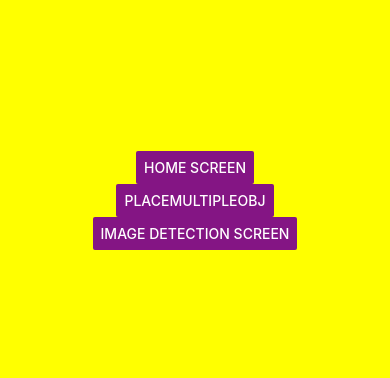
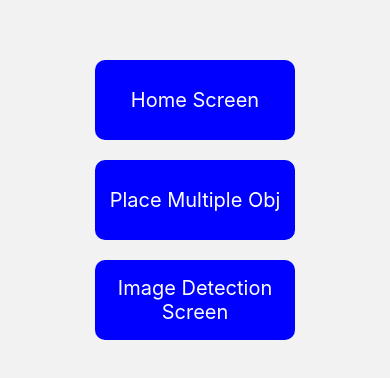
Before and after one commit to suvel-the-dev/react-native-ar-project, a React Native app: screen / in a window 390 px wide. Shown: the part 222-600 px from the top of the page. Built offline with nearby package versions, Linux system fonts and the light colour scheme.

Commit message:
---> Fixed Ui

```diff
--- a/package.json
+++ b/package.json
@@ -16,8 +16,7 @@
     "react": "17.0.2",
     "react-native": "0.65.1",
     "react-native-safe-area-context": "^4.1.2",
-    "react-native-screens": "^3.13.1",
-    "react-timer-mixin": "^0.13.4"
+    "react-native-screens": "^3.13.1"
   },
   "devDependencies": {
     "@babel/core": "^7.15.0",
--- a/src/common/Button.js
+++ b/src/common/Button.js
@@ -4,11 +4,15 @@ import {Text, TouchableOpacity} from 'react-native';
 const Button = ({
   children,
   onPress,
-  style = {flex: 1},
-  textStyle = {textAlign: 'center'},
+  style,
+  textStyle = {
+    textAlign: 'center',
+    fontSize: 20,
+    color: style ? 'white' : 'black',
+  },
 }) => {
   return (
-    <TouchableOpacity onPress={onPress && onPress} style={style}>
+    <TouchableOpacity style={style} onPress={onPress}>
       <Text style={textStyle}>{children}</Text>
     </TouchableOpacity>
   );
--- /dev/null
+++ b/src/common/style.js
@@ -0,0 +1,21 @@
+import {StyleSheet} from 'react-native';
+export const styles = StyleSheet.create({
+  largeButton: {
+    margin: 10,
+    height: 80,
+    width: 200,
+    backgroundColor: 'blue',
+    justifyContent: 'center',
+    alignItems: 'center',
+    borderRadius: 10,
+  },
+  smallButton: {
+    margin: 10,
+    height: 40,
+    width: 110,
+    backgroundColor: 'blue',
+    justifyContent: 'center',
+    alignItems: 'center',
+    borderRadius: 10,
+  },
+});
--- a/src/redux/actions/headerAction.js
+++ b/src/redux/actions/headerAction.js
@@ -1,8 +1,8 @@
-import {HEADER_NAME} from '../constants';
+import {LIST_OBJ} from '../constants';
 
-export function changeHeader(header) {
+export function addListObj(listObj) {
   return {
-    type: HEADER_NAME,
-    payload: header,
+    type: LIST_OBJ,
+    payload: listObj,
   };
 }
--- a/src/redux/constants/index.js
+++ b/src/redux/constants/index.js
@@ -1 +1 @@
-export const HEADER_NAME = 'HEADER_NAME';
+export const LIST_OBJ = 'LIST_OBJ';
--- a/src/screens/InitialARScreen.js
+++ b/src/screens/InitialARScreen.js
@@ -1,10 +1,8 @@
-import React, {useState} from 'react';
+import React, {useEffect, useRef, useState} from 'react';
 import {ViroARSceneNavigator} from '@viro-community/react-viro';
-import ImageDetection from './ImageDetection.js';
-import Home from './Home.js';
-import Test from './Test.js';
-import PlaceMultipleObj from './PlaceMultipleObj.js';
-import {Button, View} from 'react-native';
+import {View} from 'react-native';
+import Button from '../common/Button.js';
+import {styles} from '../common/style.js';
 
 const objArray = [
   require('../assets/res/coffee_mug/object_coffee_mug.vrx'),
@@ -33,7 +31,6 @@ const InitialARScreen = ({route, navigation}) => {
     <View style={{flex: 1}}>
       <View style={{flex: 10}}>
         <ViroARSceneNavigator
-          onExitViro={() => navigation.navigate('Home')}
           autofocus={true}
           initialScene={{
             scene: route?.params?.screen,
@@ -47,33 +44,32 @@ const InitialARScreen = ({route, navigation}) => {
           style={{
             flex: 1,
             flexDirection: 'row',
-            backgroundColor: 'yellow',
             alignItems: 'center',
             justifyContent: 'center',
           }}>
           <Button
-            onPress={() => onShowObject(0, 'coffee_mug', 0)}
-            title="coffee_mug"
-            color="#841584"
-          />
+            style={styles.smallButton}
+            onPress={() => onShowObject(0, 'coffee_mug', 0)}>
+            coffee mug
+          </Button>
           <Button
-            onPress={() => onShowObject(1, 'flowers', 0.29076)}
-            title="flowers"
-            color="#841584"
-          />
+            style={styles.smallButton}
+            onPress={() => onShowObject(1, 'flowers', 0.29076)}>
+            flowers
+          </Button>
           <Button
-            onPress={() => onShowObject(2, 'smile_emoji', 0.497823)}
-            title="smile_emoji"
-            color="#841584"
-          />
+            style={styles.smallButton}
+            onPress={() => onShowObject(2, 'smile_emoji', 0.497823)}>
+            smile emoji
+          </Button>
         </View>
       )}
       <View style={{position: 'absolute'}}>
         <Button
-          onPress={() => navigation.navigate('SplashScreen')}
-          title="Back"
-          color="#841584"
-        />
+          style={styles.smallButton}
+          onPress={() => navigation.navigate('SplashScreen')}>
+          Back
+        </Button>
       </View>
     </View>
   );
--- a/src/screens/PlaceMultipleObj.js
+++ b/src/screens/PlaceMultipleObj.js
@@ -9,10 +9,10 @@ import {
 import React, {useEffect, useMemo, useRef, useState} from 'react';
 import {useDispatch} from 'react-redux';
 import {useSelector} from 'react-redux';
-import {changeHeader} from '../redux/actions/headerAction';
+import {addListObj} from '../redux/actions/headerAction';
 
 const PlaceMultipleObj = props => {
-  const a = useSelector(state => state.headerReducer);
+  const getlistObj = useSelector(state => state.headerReducer);
   const dispach = useDispatch();
 
   const [state, setState] = useState({
@@ -74,7 +74,7 @@ const PlaceMultipleObj = props => {
   }, [props.arSceneNavigator.viroAppProps]);
 
   const getModel = async () => {
-    var modelArray = a.name;
+    let modelArray = getlistObj.listObj;
     // var modelArray = [];
 
     if (
@@ -134,6 +134,7 @@ const PlaceMultipleObj = props => {
           position={[0, props.arSceneNavigator.viroAppProps.yOffset, 0]}
           source={props.arSceneNavigator.viroAppProps.objectSource}
           type="VRX"
+          onClick={(position, source) => console.log(position, source)}
         />
 
         <ViroQuad
@@ -146,13 +147,13 @@ const PlaceMultipleObj = props => {
         />
       </ViroNode>,
     );
-    dispach(changeHeader(modelArray));
+    dispach(addListObj(modelArray));
   };
 
   return (
     <ViroARScene ref={arscene} onTrackingUpdated={() => console.log('done')}>
       <ViroAmbientLight color="#ffffff" intensity={200} />
-      {a?.name}
+      {getlistObj?.listObj}
     </ViroARScene>
   );
 };
--- a/src/screens/SplashScreen.js
+++ b/src/screens/SplashScreen.js
@@ -1,5 +1,7 @@
 import React, {useEffect} from 'react';
-import {View, Button} from 'react-native';
+import {View, TouchableOpacity, Text} from 'react-native';
+import Button from '../common/Button.js';
+import {styles} from '../common/style.js';
 import Home from './Home.js';
 import ImageDetection from './ImageDetection.js';
 import PlaceMultipleObj from './PlaceMultipleObj.js';
@@ -14,26 +16,24 @@ const SplashScreen = ({navigation}) => {
       style={{
         flex: 1,
         flexDirection: 'column',
-        backgroundColor: 'yellow',
         alignItems: 'center',
         justifyContent: 'center',
       }}>
       <Button
-        onPress={() => changeScreen(Home, 'Home')}
-        title="Home Screen"
-        color="#841584"
-      />
+        style={styles.largeButton}
+        onPress={() => changeScreen(Home, 'Home')}>
+        Home Screen
+      </Button>
       <Button
-        onPress={() => changeScreen(PlaceMultipleObj, 'PlaceMultipleObj')}
-        title="PlaceMultipleObj"
-        color="#841584"
-      />
-      {/* <Button onPress={() => changeScreen()} title="flowers" color="#841584" /> */}
+        style={styles.largeButton}
+        onPress={() => changeScreen(PlaceMultipleObj, 'PlaceMultipleObj')}>
+        Place Multiple Obj
+      </Button>
       <Button
-        onPress={() => changeScreen(ImageDetection, 'ImageDetection')}
-        title="Image Detection Screen"
-        color="#841584"
-      />
+        style={styles.largeButton}
+        onPress={() => changeScreen(ImageDetection, 'ImageDetection')}>
+        Image Detection Screen
+      </Button>
     </View>
   );
 };
```
Also changed, not shown: src/redux/reducer/headerReducer.js (+4 -4 lines), 1 other file (tests, documents, lock files or other folders).
